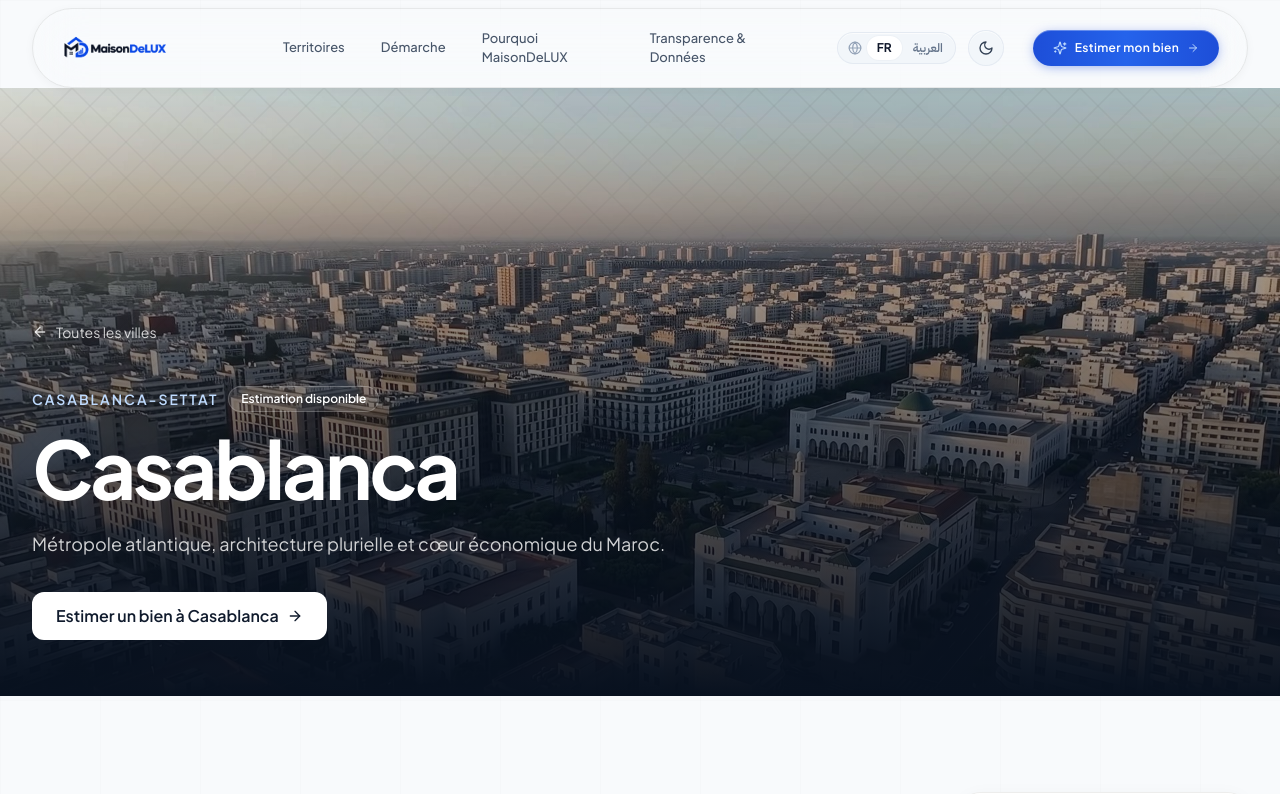
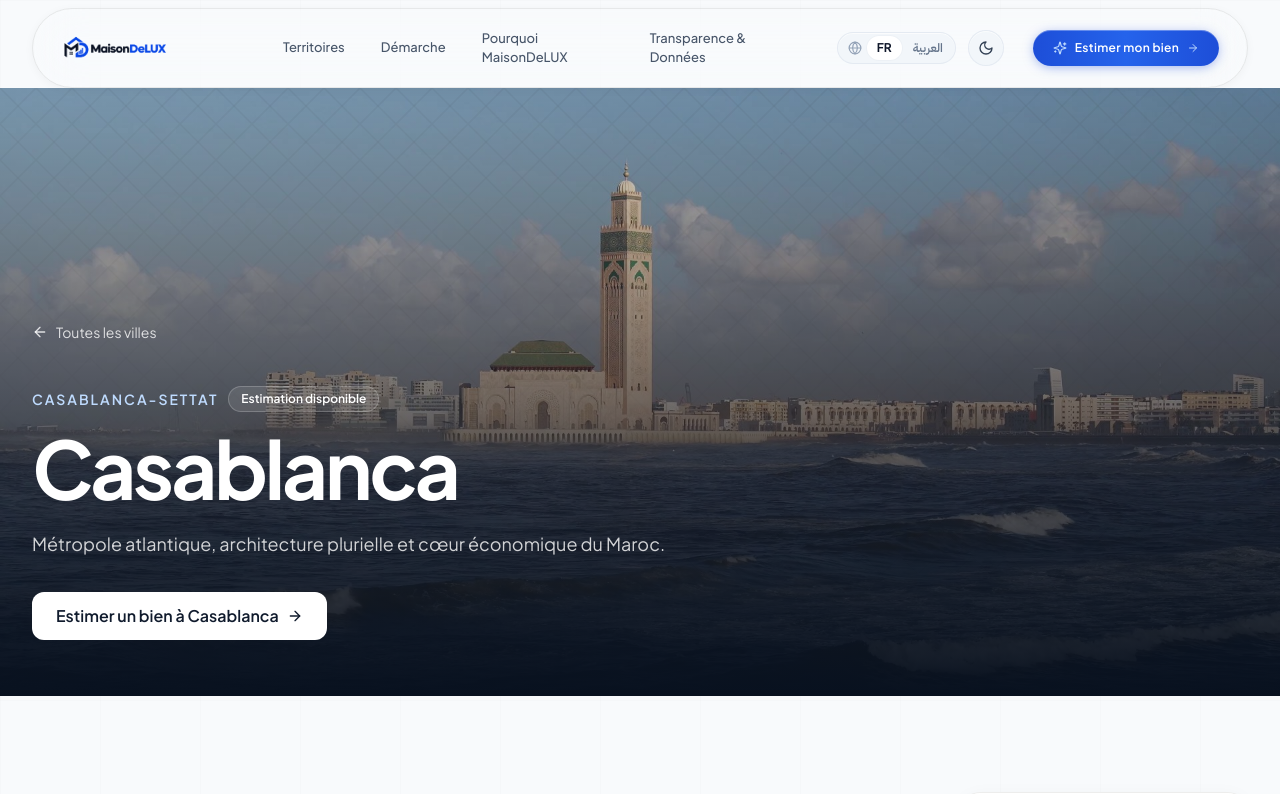
Before and after one commit to ikhlasalae9-beep/MaisonDeLUX, a Next.js app: page /fr/cities/casablanca in a window 1280 px wide. Shown: the top 794 px of the page. Built offline with nearby package versions, Linux system fonts and the light colour scheme.

Commit message:
feat: Update ThemeVideoBackground component to support unoptimized images and adjust video preload strategy

```diff
--- a/app/[locale]/cities/[citySlug]/page.tsx
+++ b/app/[locale]/cities/[citySlug]/page.tsx
@@ -37,7 +37,7 @@ export default function CityPage({ params }: { params: { locale: string; citySlu
 
   return <div className="pb-10">
     <section className="relative isolate flex min-h-[clamp(34rem,78svh,46rem)] items-end overflow-hidden bg-[#08111f] pb-10 pt-28 text-white sm:pb-14 sm:pt-36 lg:min-h-[76svh]">
-      {media?.hero ? <ThemeVideoBackground darkSrc={media.hero.src} sourceType={media.hero.type} fallbackSrc={media.hero.poster ?? media.fallback} className="z-0" videoClassName="object-cover object-center" /> : media?.gallery[0] ? <Image src={media.gallery[0].src} alt={localizedMediaText(media.gallery[0].alt, locale)} fill priority sizes="100vw" className="z-0 object-cover" /> : null}
+      {media?.hero ? <ThemeVideoBackground darkSrc={media.hero.src} sourceType={media.hero.type} fallbackSrc={media.hero.poster ?? media.fallback} imageUnoptimized className="z-0" videoClassName="object-cover object-center" /> : media?.gallery[0] ? <Image src={media.gallery[0].src} alt={localizedMediaText(media.gallery[0].alt, locale)} fill priority sizes="100vw" className="z-0 object-cover" /> : null}
       <div className="absolute inset-0 z-10 bg-gradient-to-t from-[#08111f] via-[#08111f]/55 to-[#08111f]/10" />
       <ZelligePattern className="z-10 opacity-15" />
       <PageContainer className="relative z-20">
--- a/components/media/ThemeVideoBackground.tsx
+++ b/components/media/ThemeVideoBackground.tsx
@@ -13,6 +13,7 @@ export function ThemeVideoBackground({
   className,
   imageClassName,
   videoClassName,
+  imageUnoptimized = false,
 }: {
   darkSrc: string;
   lightSrc?: string;
@@ -22,6 +23,7 @@ export function ThemeVideoBackground({
   className?: string;
   imageClassName?: string;
   videoClassName?: string;
+  imageUnoptimized?: boolean;
 }) {
   const videoRef = useRef<HTMLVideoElement>(null);
   const autoplayAttemptRef = useRef('');
@@ -44,7 +46,7 @@ export function ThemeVideoBackground({
 
   const src = dark || !lightSrc ? darkSrc : lightSrc;
   const activePoster = dark && lightFallbackSrc ? fallbackSrc : lightFallbackSrc ?? fallbackSrc;
-  const activeSrc = mediaInitialized && readyPosters.includes(activePoster) ? src : '';
+  const activeSrc = !lightSrc ? darkSrc : mediaInitialized && readyPosters.includes(activePoster) ? src : '';
   const videoVisible = Boolean(activeSrc) && playingSrc === activeSrc;
 
   const posterLoaded = (poster: string) => {
@@ -78,9 +80,9 @@ export function ThemeVideoBackground({
     {lightFallbackSrc ? <>
       <Image src={lightFallbackSrc} alt="" fill priority sizes="(min-width: 1024px) 58vw, 100vw" onLoad={() => posterLoaded(lightFallbackSrc)} className={cn('object-cover dark:hidden', imageClassName)} />
       <Image src={fallbackSrc} alt="" fill loading="eager" sizes="(min-width: 1024px) 58vw, 100vw" onLoad={() => posterLoaded(fallbackSrc)} className={cn('hidden object-cover dark:block', imageClassName)} />
-    </> : <Image src={fallbackSrc} alt="" fill priority sizes="100vw" onLoad={() => posterLoaded(fallbackSrc)} className={cn('object-cover', imageClassName)} />}
+    </> : <Image src={fallbackSrc} alt="" fill priority unoptimized={imageUnoptimized} sizes="100vw" onLoad={() => posterLoaded(fallbackSrc)} className={cn('object-cover', imageClassName)} />}
     <video
-      key={sourceType ? activeSrc || 'inactive' : undefined}
+      key={sourceType && lightSrc ? activeSrc || 'inactive' : undefined}
       ref={videoRef}
       aria-hidden="true"
       src={sourceType ? undefined : activeSrc || undefined}
@@ -88,7 +90,7 @@ export function ThemeVideoBackground({
       muted
       loop
       playsInline
-      preload="none"
+      preload={lightSrc ? 'none' : 'metadata'}
       onCanPlay={attemptPlayback}
       onPlaying={() => setPlayingSrc(activeSrc)}
       onPause={() => setPlayingSrc('')}
--- a/config/city-media.ts
+++ b/config/city-media.ts
@@ -61,7 +61,7 @@ export const CITY_MEDIA_CONFIG: Record<string, CityMediaConfig> = {
     hero: {
       src: '/media/cities/casablanca/Casablanca-hero-web.mp4',
       type: 'video/mp4',
-      poster: '/media/cities/casablanca/Casablanca-hero-poster.jpg',
+      poster: '/media/cities/casablanca/Casablanca-hero-web-poster.jpg',
       ariaLabel: { fr: 'Présentation vidéo de Casablanca', ar: 'عرض مرئي لمدينة الدار البيضاء' },
     },
     gallery: casablancaGallery,
```
Also changed, not shown: public/media/cities/casablanca/Casablanca-hero-poster.jpg (deleted), public/media/cities/casablanca/Casablanca-hero-web-poster.jpg (added).
